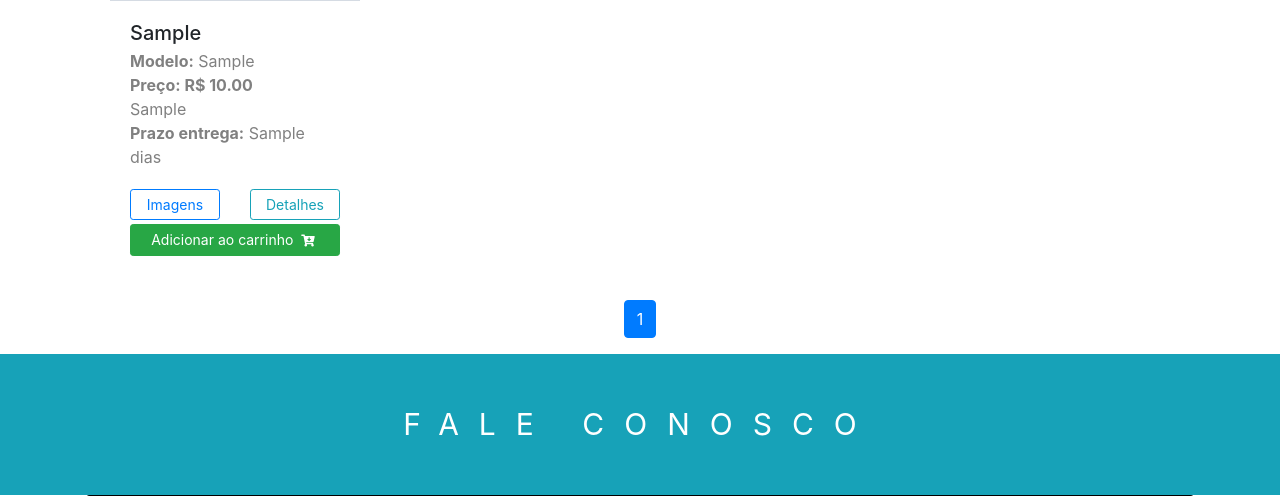
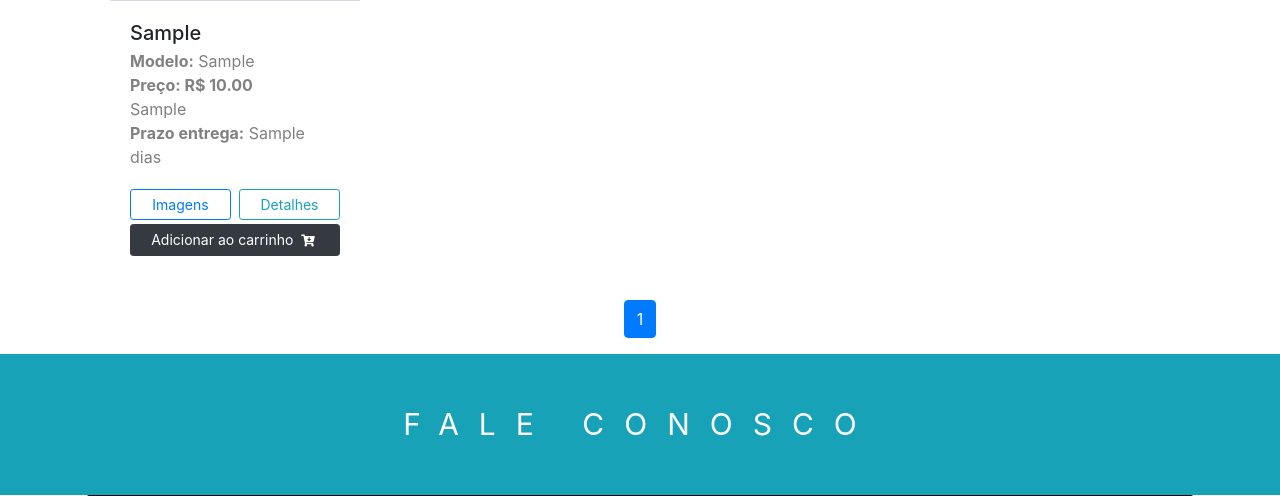
Before and after one commit to guilehm/E-commerce, a Django app: page /oculos/ in a window 1280 px wide. Shown: the part 541-1037 px from the top of the page. Run offline with Django 3.2, Linux system fonts and the light colour scheme; tables that the repository leaves empty hold one stand-in row (values such as "Sample post"); grey boxes marked "Sample" are stand-in pictures; some libraries are stand-ins or nearby versions.

Commit message:
Buttons improvements

```diff
--- a/oticas/templates/oticas/oculos.html
+++ b/oticas/templates/oticas/oculos.html
@@ -34,17 +34,17 @@
                             <p class="card-text m-0">{{i.pagamento}}</p>
                             <p class="card-text mt-0"><strong>Prazo entrega:</strong> {{i.prazo}} dias</p>
                             <div class="row">
-                                <div class="col-6">
+                                <div class="col-6 pr-1">
                                     <a href="#" class="btn btn-outline-primary btn-sm btn-block mt-1" data-target="#modalDetalhes{{i.id}}" data-toggle="modal">Imagens</a>
                                 </div>
-                                <div class="col-6">
+                                <div class="col-6 pl-1">
                                     <a href="#" data-target="#modalCart{{i.id}}" data-toggle="modal"
                                        class="btn btn-outline-info btn-sm btn-block mt-1">Detalhes
                                     </a>
                                 </div>
                             </div>
 
-                            <a class="btn btn-success btn-sm btn-block mt-1">
+                            <a class="btn btn-dark btn-sm btn-block mt-1">
                                 <span data-target="#modalCartAdd{{i.id}}" data-toggle="modal" class="text-white">Adicionar ao carrinho</span>
                                 <i class="fas fa-cart-arrow-down" data-target="#modalCartAdd{{i.id}}" data-toggle="modal"></i>
                             </a>
```
